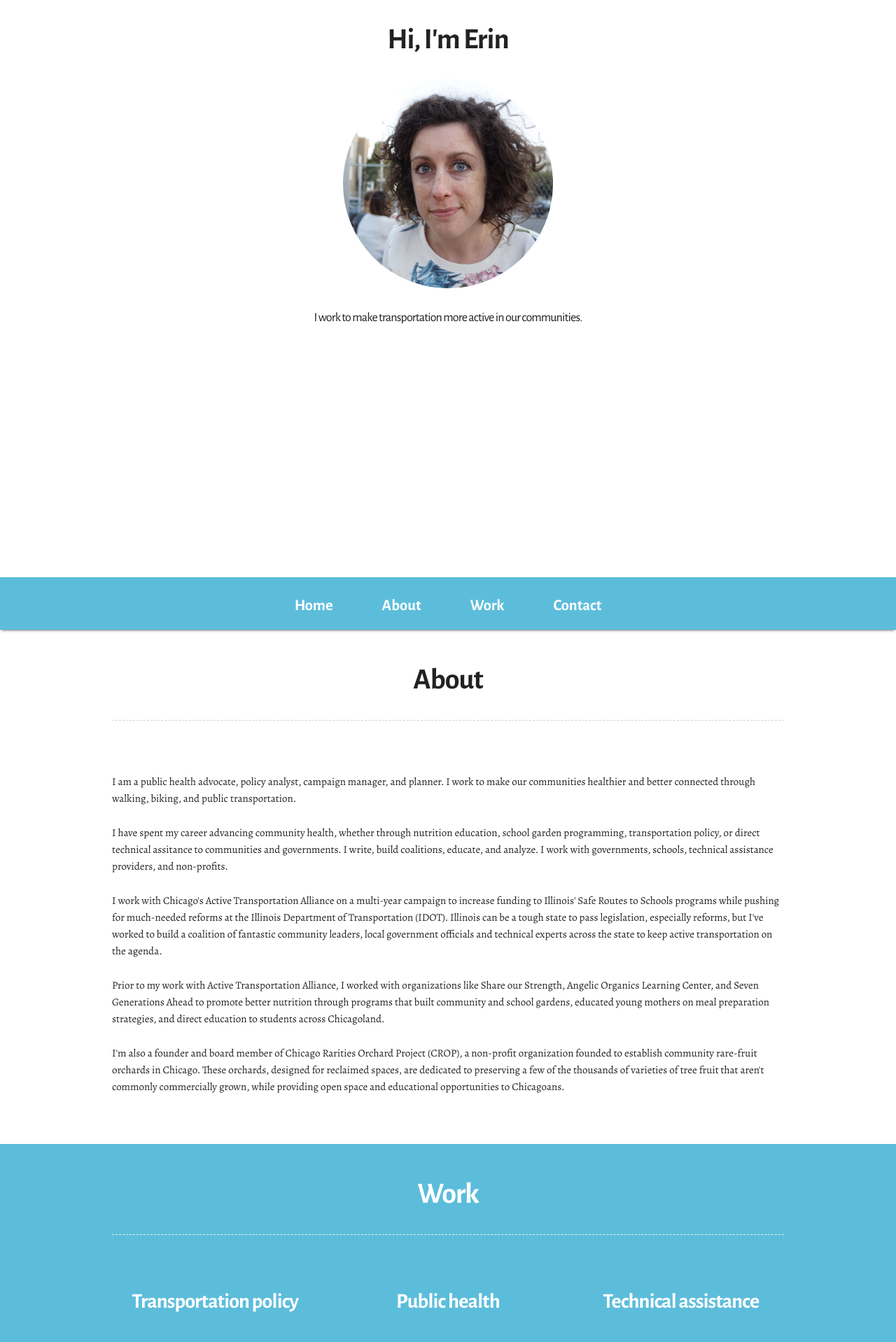
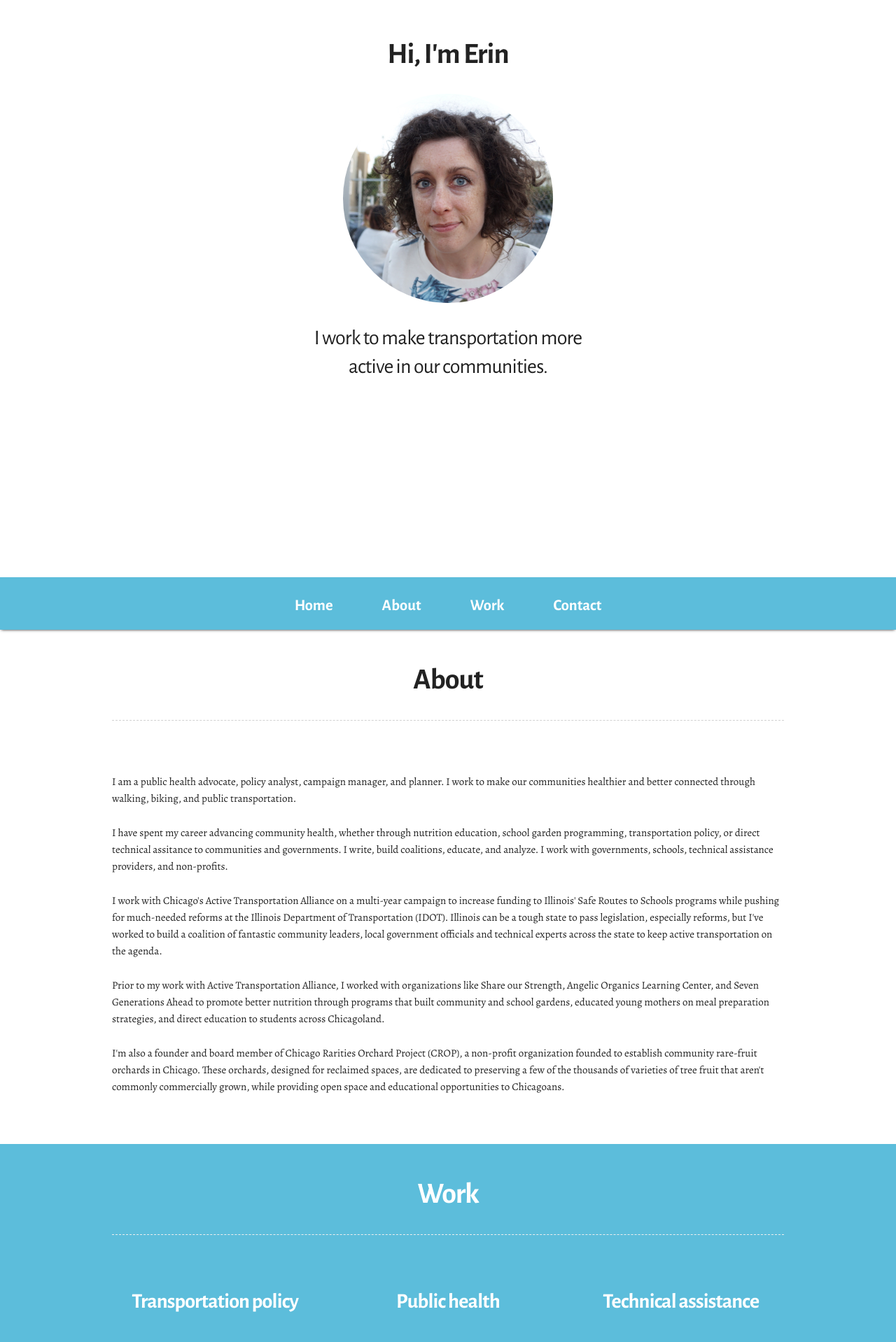
Before and after one commit to danswick/mcer.in, a Jekyll site: the page built from index.html, in a window 1280 px wide. Shown: the top 1918 px of the page at 70% size. Built offline with Jekyll 4.4.1, drawn with Linux system fonts in a browser that asks for light colours.

```diff
--- a/css/main.css
+++ b/css/main.css
@@ -81,6 +81,8 @@ footer {
 footer p {
 	line-height: 2.5em;
 	margin: 0;
+	font-family: 'Alegreya Sans';
+	font-weight: 300;
 }
 
 /*.navbar-spacer {
@@ -125,7 +127,7 @@ img.headshot { border-radius: 50%; }
 	#introduction h4 {
 		font-weight: 300;
 		width: 300px;
-		font-size: 1.2em;
+		font-size: 1.5em;
 	}
 
 	img.headshot {
@@ -138,13 +140,16 @@ img.headshot { border-radius: 50%; }
 /* For devices larger than Phablet */
 @media (min-width: 550px) {
 	#introduction {
-		padding-top: 2em;
-		padding-bottom: 7em;
+		padding-top: 0em;
+		padding-bottom: 5em;
 	}
+
+	#introduction h2 { margin-top: 4%; }
 
 	#introduction h4 {
 		font-weight: 300;
 		width: 430px;
+		font-size: 2em;
 	}
 
 	img.headshot {
@@ -166,8 +171,30 @@ img.headshot { border-radius: 50%; }
 
 #contact * { text-align: center; }
 
-.work-showcase img {
-	width: 75%;
+/* For devices larger than iPhone 4 */
+@media (min-width: 320px) {
+	.work-showcase img {
+		width: 50%;
+	}
+	.work-showcase img { display: block; margin: 0 auto; }
+	.work-showcase h4 {
+		display: inline-block;
+		border-bottom: 1px solid #fff;
+		margin-top: 2em;
+	}
+	.top-div h4 { margin-top: 0; }
+}
+/* For devices larger than Phablet */
+@media (min-width: 550px) {
+	.work-showcase img {
+		width: 75%;
+	}
+	.work-showcase img { display: block; margin: 0 auto; }
+	.work-showcase h4 {
+		display: block;
+		border-bottom: none;
+		margin-top: 0em;
+	}
 }
 
 .section-wrapper {
--- a/index.html
+++ b/index.html
@@ -58,7 +58,7 @@ layout: default
           <p class="divider"></p>
         </div>
         <div class="row work-showcase">
-          <div class="four columns">
+          <div class="four columns top-div">
             <h4>Transportation policy</h4>
             <img src="{{site.baseulr}}/images/school-24.svg">
             <p>I'm a transportation maven!</p>
--- a/js/site.js
+++ b/js/site.js
@@ -39,7 +39,7 @@ $(document).ready(function() {
         menu = target;
     $target = $(target);
     $('html, body').stop().animate({
-        'scrollTop': $target.offset().top - (navHeight + 20)
+        'scrollTop': $target.offset().top - (navHeight)
     }, 0, 'swing', function () {
         window.location.hash = target;
         $(document).on("scroll", onScroll);
```
Also changed, not shown: _posts/3400-01-01-project2.md (+2 -2 lines), _posts/3400-01-01-project3.md (+3 -3 lines), _posts/3400-01-01-project5.md (+1 -1 lines), projects/index.html (+6 -6 lines).
